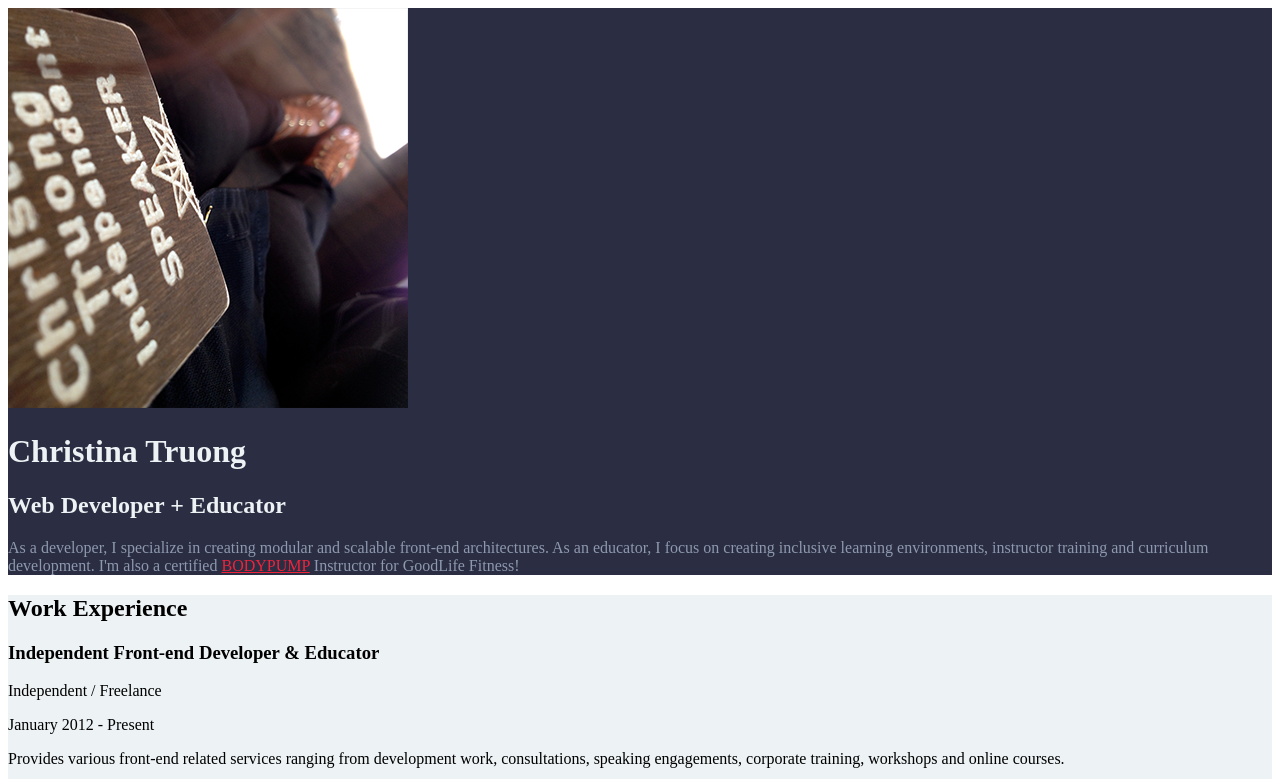
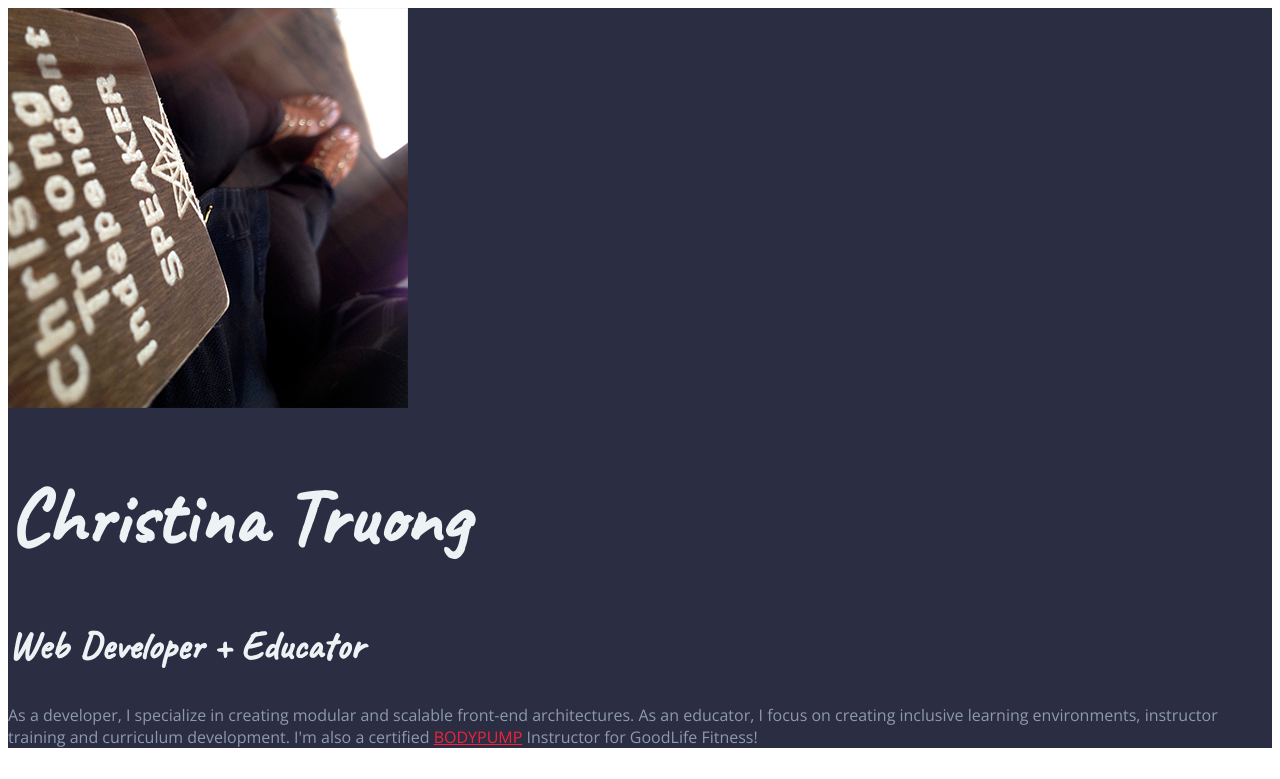
Before and after one commit to UXDSkillslab1718/4-final-assignment-challenge-leleoalmeida, a plain HTML site: page Ch03/03_04/css-resume/index.html in a window 1280 px wide. Shown: the top 779 px of the page. Drawn offline with nearby package versions, Linux system fonts and the light colour scheme.

Commit message:
exercise 3

```diff
--- a/Ch03/03_04/css-resume/css/styles.css
+++ b/Ch03/03_04/css-resume/css/styles.css
@@ -1,7 +1,17 @@
 /* Global styles
 ------------------------------------*/
 body {
+	font-family: 'Open Sans', sans-serif;
+}
 
+h1, h2 {
+	font-family: 'Caveat', cursive;
+}
+h1{
+	font-size: 80px;
+}
+h2 {
+	font-size: 40px;
 }
 a {
   color: #EF233C;
--- a/Ch03/03_04/css-resume/index.html
+++ b/Ch03/03_04/css-resume/index.html
@@ -4,6 +4,7 @@
     <meta charset="UTF-8">
     <meta name="viewport" content="width=device-width, initial-scale=1.0">
     <title>Christina Truong | Resume</title>
+    <link href="https://fonts.googleapis.com/css?family=Caveat|Open+Sans" rel="stylesheet">
     <link rel="stylesheet" href="css/styles.css">
 </head>
 <body>
```
